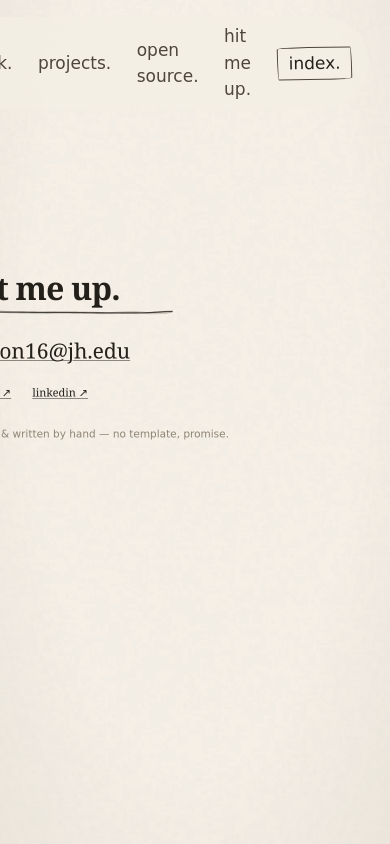
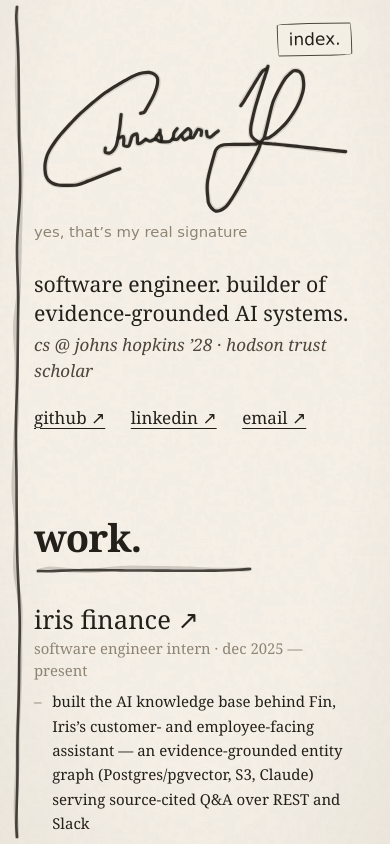
Before and after one commit to sha-sta/portfolio, a React (Vite) app: page / in a window 390 px wide. Before the commit this address led to /#/contact. Shown: the top 844 px of the page. Built offline with nearby package versions, Linux system fonts and the light colour scheme; a web font is replaced by a local one.

Commit message:
feat: linear mobile app + reduced-motion modes
Coarse-pointer/small screens get a vertical document with a gutter
line; reduced motion pre-draws all strokes and cuts the camera.
matchMedia read synchronously (framer's hook is false on first render).

```diff
--- a/src/App.jsx
+++ b/src/App.jsx
@@ -1,5 +1,7 @@
 import { lazy, Suspense, useEffect, useState } from 'react';
-import { useMotionValue, useReducedMotion, animate } from 'framer-motion';
+import { useMotionValue, animate } from 'framer-motion';
+import { useAppMode } from './hooks/useAppMode';
+import LinearApp from './linear/LinearApp';
 import WorldStage from './world/WorldStage';
 import WorldSVG from './world/WorldSVG';
 import HeroSignature from './signature/HeroSignature';
@@ -24,9 +26,8 @@ const SECTION_COMPONENTS = {
   contact: ContactSection,
 };
 
-function WorldContent({ camera, progress }) {
-  const sig = useMotionValue(0);
-  const reduced = useReducedMotion();
+function WorldContent({ camera, progress, reduced }) {
+  const sig = useMotionValue(reduced ? 1 : 0);
 
   useEffect(() => {
     if (reduced) {
@@ -53,6 +54,7 @@ function WorldContent({ camera, progress }) {
 
 function App() {
   const [indexOpen, setIndexOpen] = useState(false);
+  const { mode, reduced } = useAppMode();
 
   if (PathEditor && new URLSearchParams(location.search).has('editor')) {
     return (
@@ -66,9 +68,15 @@ function App() {
     <div className="text-ink">
       <SketchNav onIndex={() => setIndexOpen(true)} />
       <IndexOverlay open={indexOpen} onClose={() => setIndexOpen(false)} />
-      <WorldStage>
-        {({ camera, progress }) => <WorldContent camera={camera} progress={progress} />}
-      </WorldStage>
+      {mode === 'linear' ? (
+        <LinearApp reduced={reduced} />
+      ) : (
+        <WorldStage reducedMotion={reduced}>
+          {({ camera, progress }) => (
+            <WorldContent camera={camera} progress={progress} reduced={reduced} />
+          )}
+        </WorldStage>
+      )}
     </div>
   );
 }
--- /dev/null
+++ b/src/hooks/useAppMode.js
@@ -0,0 +1,27 @@
+// One startup decision: spatial world (desktop, fine pointer) or linear
+// document (small screens / coarse pointers). Reduced motion is orthogonal:
+// world mode keeps the layout but pre-draws lines and cuts the camera.
+
+import { useEffect, useState } from 'react';
+
+const LINEAR_QUERY = '(max-width: 767px), (pointer: coarse)';
+const REDUCE_QUERY = '(prefers-reduced-motion: reduce)';
+
+// read synchronously — framer's useReducedMotion is false on first render,
+// which would let intro animations start before the preference lands
+function useMedia(query) {
+  const [matches, setMatches] = useState(() => window.matchMedia(query).matches);
+  useEffect(() => {
+    const mq = window.matchMedia(query);
+    const onChange = (e) => setMatches(e.matches);
+    mq.addEventListener('change', onChange);
+    return () => mq.removeEventListener('change', onChange);
+  }, [query]);
+  return matches;
+}
+
+export function useAppMode() {
+  const linear = useMedia(LINEAR_QUERY);
+  const reduced = useMedia(REDUCE_QUERY);
+  return { mode: linear ? 'linear' : 'world', reduced };
+}
--- /dev/null
+++ b/src/linear/LinearApp.jsx
@@ -0,0 +1,165 @@
+// Small screens / coarse pointers get a plain vertical document with a
+// charcoal line drawing down the left gutter as you scroll. Same content
+// data, same hash anchors, no camera.
+
+import { useEffect } from 'react';
+import { motion, useScroll, useSpring, useMotionValue, useTransform, animate } from 'framer-motion';
+import HeroSignature from '../signature/HeroSignature';
+import Stroke from '../charcoal/Stroke';
+import { hero, contact } from '../content/contact';
+import { experience } from '../content/experience';
+import { projects } from '../content/projects';
+import { openSource as oss } from '../content/openSource';
+
+const link = 'underline decoration-1 underline-offset-4 hover:text-sanguine';
+
+function GutterLine({ reduced }) {
+  const { scrollYProgress } = useScroll();
+  const smooth = useSpring(scrollYProgress, reduced ? { stiffness: 1000, damping: 100 } : { stiffness: 120, damping: 30 });
+  const progress = useTransform(smooth, (v) => (reduced ? 1 : Math.min(v + 0.06, 1)));
+  return (
+    <svg className="pointer-events-none fixed top-0 left-1 z-0 h-screen w-[26px]" viewBox="0 0 26 1000" preserveAspectRatio="none" aria-hidden="true">
+      <Stroke d="M 13 8 C 20 250, 6 520, 15 745 C 18 840, 10 930, 13 992" role="sketch" progress={progress} seed={12} />
+    </svg>
+  );
+}
+
+function Heading({ id, children }) {
+  return (
+    <div id={id} className="mb-6 scroll-mt-20">
+      <h2 className="font-display text-4xl font-semibold tracking-tight lowercase">{children}</h2>
+      <svg className="mt-1 h-[14px] w-[220px]" viewBox="0 0 220 14" aria-hidden="true">
+        <Stroke d="M 4 8 C 60 3, 140 11, 216 6" role="sketch" seed={id.length * 17} />
+      </svg>
+    </div>
+  );
+}
+
+export default function LinearApp({ reduced }) {
+  const sig = useMotionValue(reduced ? 1 : 0);
+
+  useEffect(() => {
+    if (reduced) return undefined;
+    const controls = animate(sig, 1, { duration: 2.1, ease: 'linear', delay: 0.3 });
+    return () => controls.stop();
+  }, [sig, reduced]);
+
+  // hash nav (#/work) → scroll to the anchor
+  useEffect(() => {
+    const go = (behavior) => {
+      const id = location.hash.replace(/^#\/?/, '').split('/')[0] || 'hero';
+      document.getElementById(id)?.scrollIntoView({ behavior, block: 'start' });
+    };
+    go('instant');
+    const onHash = () => go(reduced ? 'instant' : 'smooth');
+    window.addEventListener('hashchange', onHash);
+    return () => window.removeEventListener('hashchange', onHash);
+  }, [reduced]);
+
+  return (
+    <div className="relative">
+      <GutterLine reduced={reduced} />
+      <main className="mx-auto max-w-xl px-8 py-14">
+        <section id="hero">
+          <HeroSignature className="h-auto w-full max-w-md" progress={sig} />
+          <motion.div
+            initial={reduced ? false : { opacity: 0 }}
+            animate={{ opacity: 1 }}
+            transition={{ delay: reduced ? 0 : 2.2, duration: 0.6 }}
+          >
+            <p className="font-hand text-ink-faint mt-1 text-sm">yes, that’s my real signature</p>
+            <h1 className="sr-only">christian yoon</h1>
+            <p className="mt-6 text-xl">{hero.line1}</p>
+            <p className="text-ink-soft mt-1 text-base italic">{hero.line2}</p>
+            <div className="mt-5 flex gap-6">
+              <a className={link} href={contact.github}>github ↗</a>
+              <a className={link} href={contact.linkedin}>linkedin ↗</a>
+              <a className={link} href={`mailto:${contact.email}`}>email ↗</a>
+            </div>
+          </motion.div>
+        </section>
+
+        <section className="mt-20">
+          <Heading id="work">work.</Heading>
+          <div className="space-y-10">
+            {experience.map((e) => (
+              <article key={e.id}>
+                <h3 className="font-display text-2xl font-medium lowercase">
+                  <a href={e.link} className="hover:text-sanguine" target="_blank" rel="noreferrer">{e.company} ↗</a>
+                </h3>
+                <p className="text-ink-faint mt-0.5 text-sm">{e.role} · {e.when}</p>
+                <ul className="mt-2 space-y-1.5 text-[15px] leading-relaxed">
+                  {e.bullets.map((b, i) => (
+                    <li key={i} className="flex gap-2.5">
+                      <span aria-hidden="true" className="text-ink-faint">–</span>
+                      <span>{b}</span>
+                    </li>
+                  ))}
+                </ul>
+              </article>
+            ))}
+          </div>
+        </section>
+
+        <section className="mt-20">
+          <Heading id="projects">projects.</Heading>
+          <div className="space-y-10">
+            {projects.map((p) => (
+              <article key={p.id}>
+                <div className="flex flex-wrap items-baseline gap-x-3">
+                  <h3 className="font-display text-2xl font-medium lowercase">{p.name}</h3>
+                  <span className="text-ink-faint text-sm italic">{p.tagline}</span>
+                </div>
+                {p.badge && <p className="font-hand text-sanguine mt-0.5 text-sm">{p.badge}</p>}
+                <ul className="mt-2 space-y-1.5 text-[15px] leading-relaxed">
+                  {p.bullets.map((b, i) => (
+                    <li key={i} className="flex gap-2.5">
+                      <span aria-hidden="true" className="text-ink-faint">–</span>
+                      <span>{b}</span>
+                    </li>
+                  ))}
+                </ul>
+                <div className="mt-2 flex gap-5 text-[15px]">
+                  {p.links.map((l) => (
+                    <a key={l.href} href={l.href} target="_blank" rel="noreferrer" className={link}>{l.label} ↗</a>
+                  ))}
+                </div>
+              </article>
+            ))}
+          </div>
+        </section>
+
+        <section className="mt-20">
+          <Heading id="open-source">open source.</Heading>
+          <div className="flex items-baseline gap-3">
+            <h3 className="font-display text-2xl font-medium">
+              <a href="https://github.com/unionai-oss/pandera" target="_blank" rel="noreferrer" className="hover:text-sanguine">{oss.project} ↗</a>
+            </h3>
+            <span className="font-hand text-sanguine text-sm">{oss.stars}</span>
+          </div>
+          <p className="text-ink-soft mt-1 text-[15px] italic">{oss.blurb}</p>
+          <ul className="mt-3 space-y-2.5 text-[15px] leading-relaxed">
+            {oss.prs.map((pr) => (
+              <li key={pr.id} className="flex gap-2.5">
+                <a href={pr.href} target="_blank" rel="noreferrer" className={`${link} shrink-0`}>{pr.id}</a>
+                <span>{pr.note}</span>
+              </li>
+            ))}
+          </ul>
+        </section>
+
+        <section className="mt-20 pb-16">
+          <Heading id="contact">hit me up.</Heading>
+          <a href={`mailto:${contact.email}`} className="font-display block text-2xl underline decoration-2 underline-offset-8 hover:text-sanguine">
+            {contact.email}
+          </a>
+          <div className="mt-5 flex gap-7">
+            <a className={link} href={contact.github} target="_blank" rel="noreferrer">github ↗</a>
+            <a className={link} href={contact.linkedin} target="_blank" rel="noreferrer">linkedin ↗</a>
+          </div>
+          <p className="font-hand text-ink-faint mt-9 text-sm">drawn & written by hand — no template, promise.</p>
+        </section>
+      </main>
+    </div>
+  );
+}
--- a/src/nav/SketchNav.jsx
+++ b/src/nav/SketchNav.jsx
@@ -3,6 +3,7 @@ import { sections } from '../world/worldMap';
 export default function SketchNav({ onIndex }) {
   return (
     <nav className="font-hand bg-paper/85 fixed top-4 right-5 z-40 flex items-center gap-6 rounded-full px-4 py-1.5 text-[17px] lowercase">
+      <div className="hidden items-center gap-6 md:flex">
         {sections
           .filter((s) => s.hash)
           .map((s) => (
@@ -14,6 +15,7 @@ export default function SketchNav({ onIndex }) {
               {s.label}
             </a>
           ))}
+      </div>
       <button
         onClick={onIndex}
         className="border-ink-soft text-ink hover:text-sanguine hover:border-sanguine -rotate-1 cursor-pointer border px-2.5 py-0.5 transition-colors"
--- a/src/signature/HeroSignature.jsx
+++ b/src/signature/HeroSignature.jsx
@@ -25,7 +25,9 @@ function SigStroke({ points, master, from, to, seed }) {
 
 // `progress` is an external MotionValue (0 → 1); the owner sequences it so
 // the master line can gate on the same value (line emerges as the pen lifts).
-export default function HeroSignature({ x, y, scale, progress }) {
+// With x/y/scale it positions itself in the world; with className it renders
+// as a normal flowing svg (linear mode).
+export default function HeroSignature({ x, y, scale, progress, className }) {
   const master = progress;
 
   // cumulative length fractions → each stroke draws in writing order
@@ -42,8 +44,10 @@ export default function HeroSignature({ x, y, scale, progress }) {
 
   return (
     <svg
-      className="pointer-events-none absolute"
-      style={{ left: x, top: y, width: SIG_W * scale, height: SIG_H * scale }}
+      className={className ?? 'pointer-events-none absolute'}
+      style={
+        className ? undefined : { left: x, top: y, width: SIG_W * scale, height: SIG_H * scale }
+      }
       viewBox={`0 0 ${SIG_W} ${SIG_H}`}
       aria-label="Christian Yoon's signature"
       role="img"
```
Lines whose indentation alone changed are shown as unchanged.
